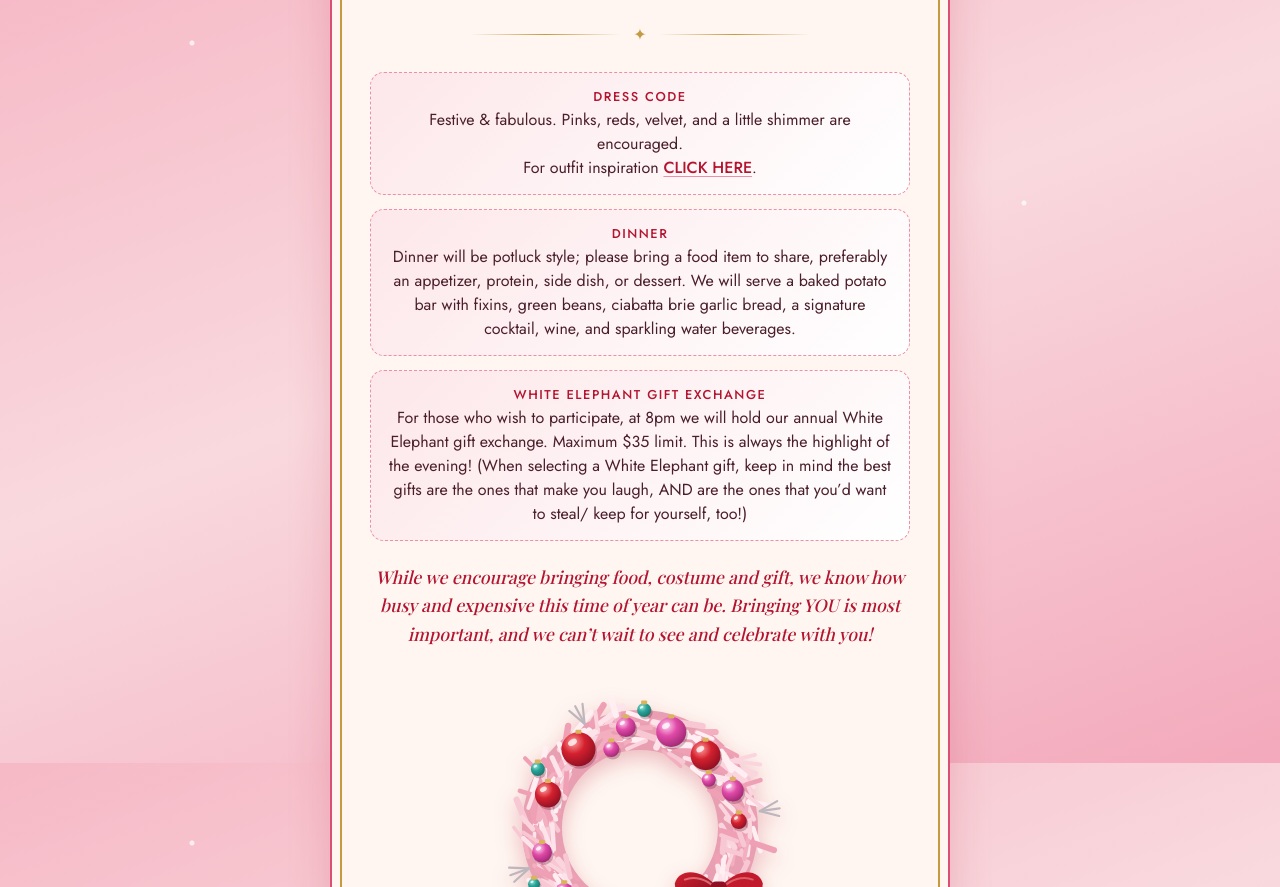
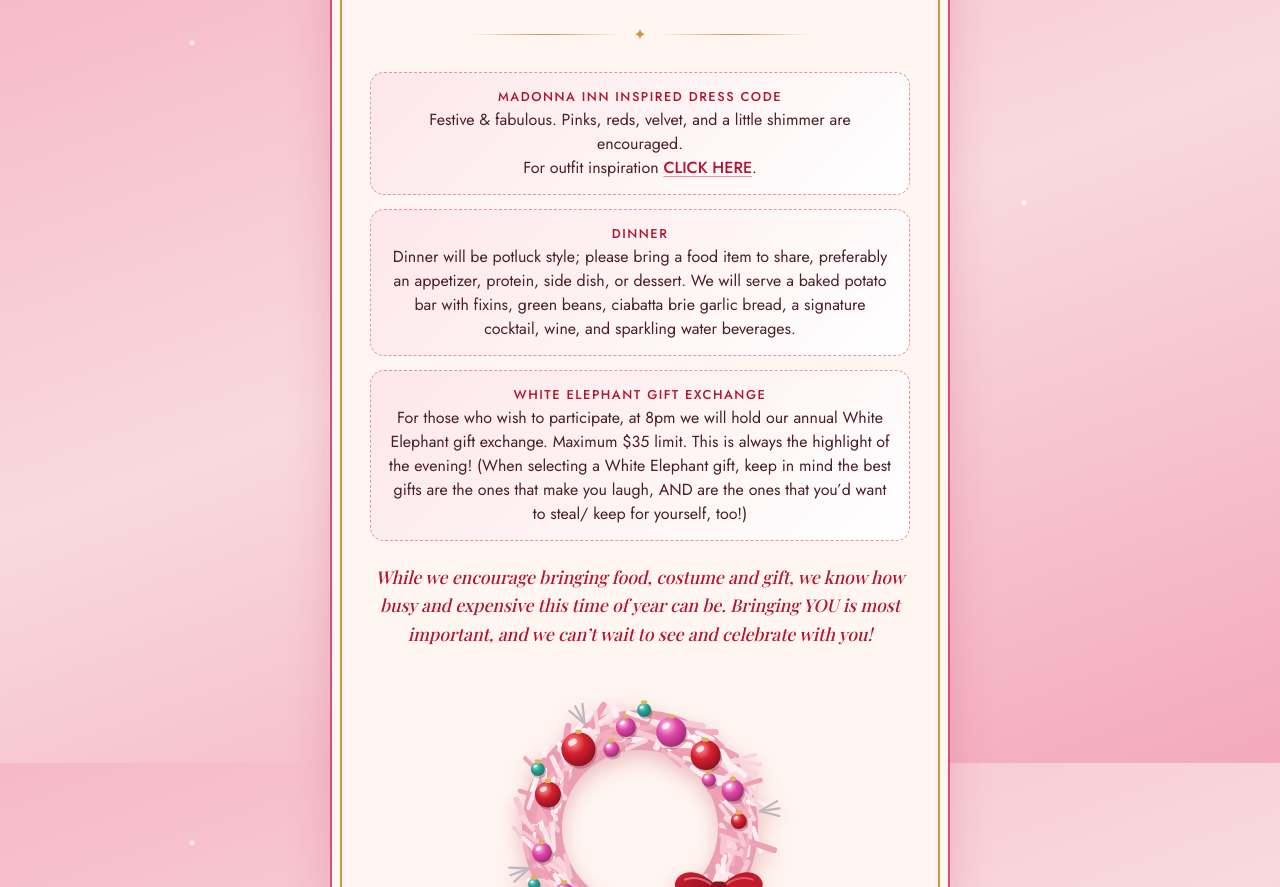
Before and after one commit to jeffwithajeee/Bachelder-Christmas-Party-2026, a plain HTML site: page index.html in a window 1280 px wide. Shown: the part 837-1724 px from the top of the page. Drawn offline with nearby package versions, Linux system fonts and the light colour scheme; a web font is replaced by a local one.

Commit message:
Update index.html

```diff
--- a/index.html
+++ b/index.html
@@ -113,7 +113,7 @@
     <div class="divider" aria-hidden="true">✦</div>
 
     <div class="dress">
-      <b>Dress Code</b>
+      <b>Madonna Inn Inspired Dress Code</b>
       Festive &amp; fabulous. Pinks, reds, velvet, and a little shimmer are encouraged.
       <br>For outfit inspiration <a href="https://www.geoffbdesign.com/christmas-2026" target="_blank" rel="noopener">CLICK HERE</a>.
     </div>
```
